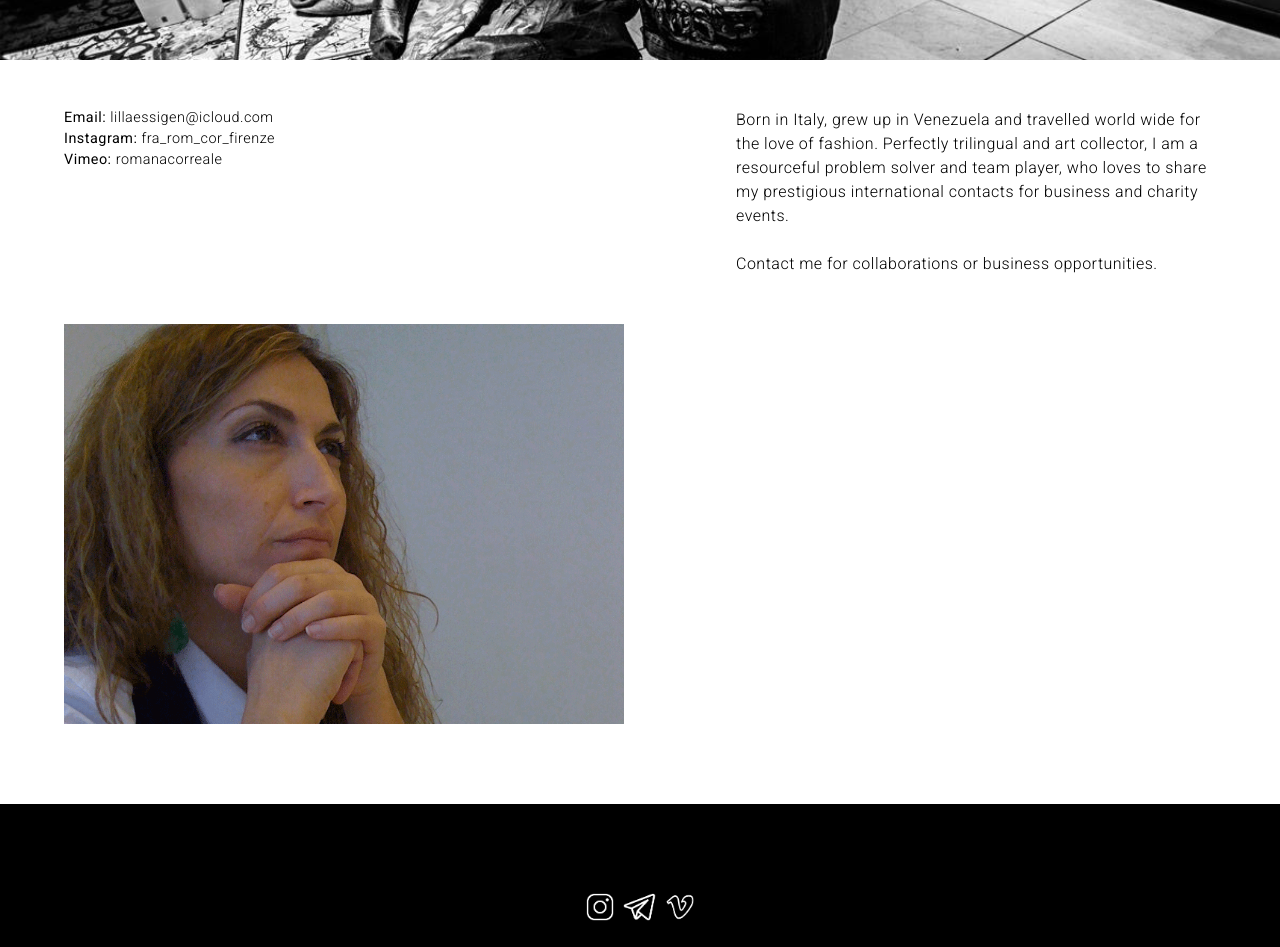
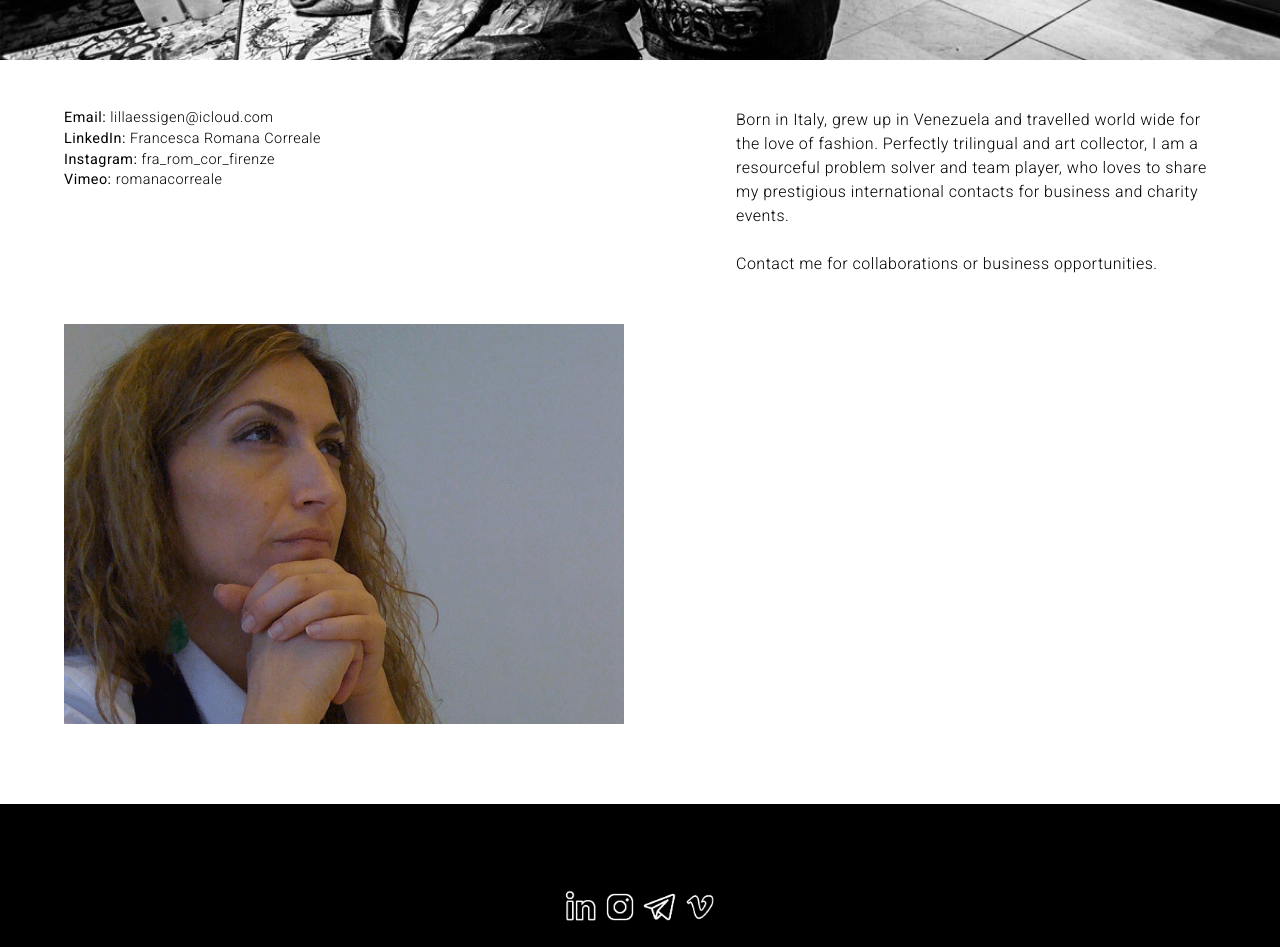
Before and after one commit to emeliesidesio/romana-correale, a React (Create React App) app: page /contact in a window 1280 px wide. Shown: the part 420-1367 px from the top of the page. Built offline with nearby package versions, Linux system fonts and the light colour scheme.

Commit message:
Adding linkedin information

```diff
--- a/src/components/footer/index.js
+++ b/src/components/footer/index.js
@@ -2,6 +2,7 @@ import React from "react";
 import instagram from "assets/social-instagram.png";
 import email from "assets/social-email.png";
 import vimeo from "assets/social-vimeo.png";
+import linkedIn from "assets/social-linkedin.png";
 import "./index.scss";
 
 export default class Footer extends React.Component {
@@ -9,6 +10,9 @@ export default class Footer extends React.Component {
     return (
       <div className="footerContainer">
         <div className="socialIcons">
+          <a href="https://www.linkedin.com/in/francesca-romana-correale-28aa19194/">
+            <img src={linkedIn} alt="social linkedIn" />
+          </a>
           <a href="https://www.instagram.com/fra_rom_cor_firenze/">
             <img src={instagram} alt="social icon Instagram" />
           </a>
--- a/src/pages/contact/index.js
+++ b/src/pages/contact/index.js
@@ -15,11 +15,15 @@ export default class Contact extends React.Component {
           style={{ backgroundImage: `url(${profileHero})` }}
         />
         <div className="infoContainer">
-          <div className="leftColumn">
+          <div className="leftColumn contact">
             <div className="contactDetails">
               <div>
                 <span className="headerSmall">Email:&nbsp;</span>
                 lillaessigen@icloud.com
+              </div>
+              <div>
+                <span className="headerSmall">LinkedIn:&nbsp;</span>
+                Francesca Romana Correale
               </div>
               <div>
                 <span className="headerSmall">Instagram:&nbsp;</span>
--- a/src/pages/contact/index.scss
+++ b/src/pages/contact/index.scss
@@ -13,6 +13,10 @@
   padding-bottom: 1.5rem;
 }
 
+.contact {
+  width: 18rem;
+}
+
 @media (min-width: 320px) and (max-width: 767px) {
   .profileSmall {
     width: 100%;
```
Also changed, not shown: src/assets/social-linkedin.png (added).
